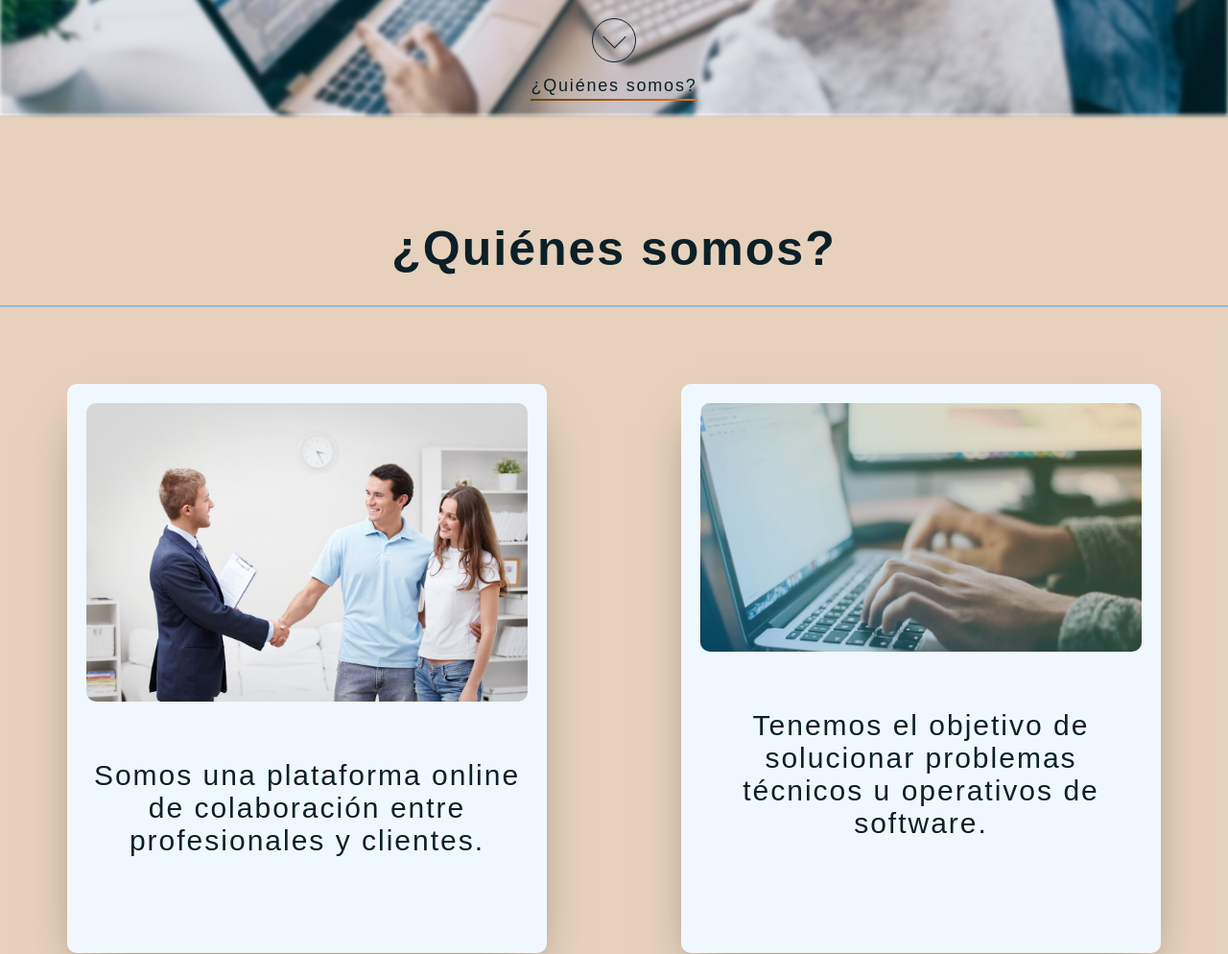
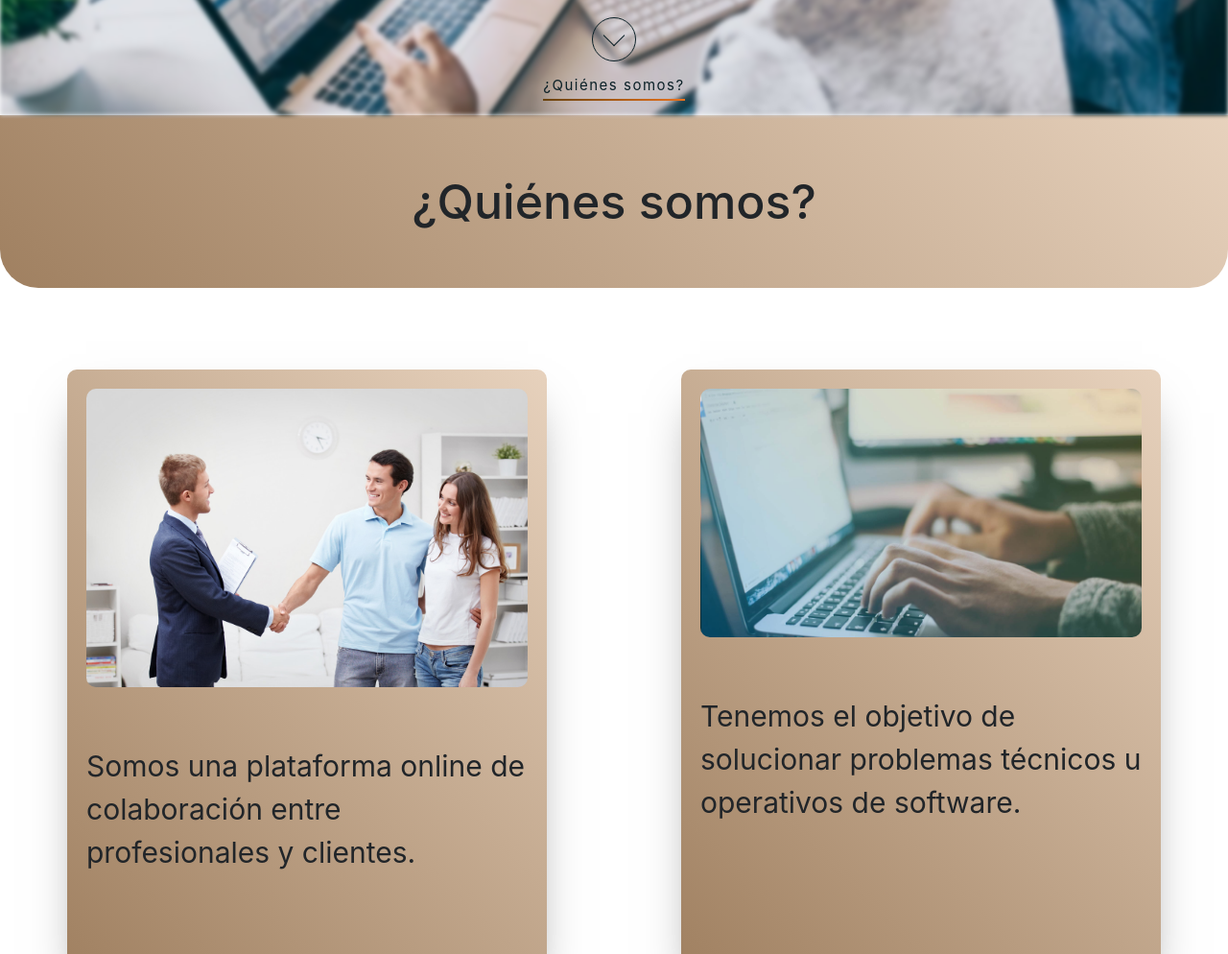
Before and after one commit to maxicuesta-25/Proyecto-techsupport, a plain HTML site: page paginas/quienes_somos.html in a window 1280 px wide. Shown: the part 680-1674 px from the top of the page at 96% size. Drawn offline with Linux system fonts and the light colour scheme.

Commit message:
Punto de partida full responsive

```diff
--- a/CSS/style.css
+++ b/CSS/style.css
@@ -121,10 +121,12 @@ a {
     transform-origin: left;
     transition: transform 0.5s ease-in-out;
 }
-.bienvenidos {
+.bienvenidos_contenedor {
     background-image: linear-gradient(45deg, rgb(119, 74, 29, .7), rgba(175, 105, 36, 0.3));
     border-bottom-left-radius: 40px;
     border-bottom-right-radius: 40px;
+}
+.bienvenidos_titulo {
     text-align: center;
     font-size: 50px;
     padding: 60px;
@@ -233,10 +235,12 @@ a {
     text-align: center;
     margin-top: -11px;
 }
-.contactanos_titulo {
+.contactanos_contenedor {
     background-image: linear-gradient(45deg, rgb(119, 74, 29, .7), rgba(175, 105, 36, 0.3));
     border-bottom-left-radius: 40px;
     border-bottom-right-radius: 40px;
+}
+.contactanos_titulo {
     padding: 30px;
     font-size: 25px;
     margin-bottom: 80px;
@@ -252,7 +256,7 @@ a {
 }
 .table_principal_subtitulo {
     padding-left: 5px;
-    font-size: 30px;
+    font-size: 20px;
 }
 #text_align_start {
     text-align: start;
@@ -310,7 +314,7 @@ a {
     background-color: rgba(25, 18, 15, 0.8);
 }
 .footer {
-    background-image: linear-gradient(rgba(45, 47, 65, 0.708), rgba(78, 80, 97, 0.708));
+    background: rgba(33, 24, 13, 0.75);
     color: aliceblue;
     width: 100%;
     display: grid;
@@ -361,7 +365,7 @@ a {
     width: 100%;
     text-align: center;
     font-size: 15px;
-    background-image: linear-gradient(rgba(45, 47, 65, 0.708), rgba(78, 80, 97, 0.708));
+    background: rgba(33, 24, 13, 0.85);
     color: white;
 }
 .burger_button {
@@ -496,6 +500,9 @@ a {
         font-size: 34px;
         padding-bottom: 60px;
     }
+    .bienvenidos_titulo{
+        font-size: 35px;
+    }
     .footer_empresas img {
         margin-left: 50%;
         width: 50px;
@@ -556,6 +563,7 @@ a {
     text-decoration: none;
     display: flex;
     justify-content: center;
+    font-size: 15px;
     padding-top: 60px;
 }
 .quienes_somos_scroll a span {
@@ -596,14 +604,15 @@ a {
     transform-origin: left;
     transition: transform 0.5s ease-in-out;
 }
-.quienes_somos_contenedor {
-    background-color: rgba(175, 105, 36, 0.3);
-    padding-top: 110px;
-    font-size: 30px;
-    font-weight: 100;
+.quienes_somos_contenedor_titulo {
+    background-image: linear-gradient(45deg, rgb(119, 74, 29, .7), rgba(175, 105, 36, 0.3));
+    border-bottom-left-radius: 40px;
+    border-bottom-right-radius: 40px;
+}
+.quienes_somos_titulo {
     text-align: center;
-    letter-spacing: 2px;
-    border-spacing: 10px;
+    font-size: 50px;
+    padding: 60px;
 }
 .quienes_somos_contenedor_secundario {
     display: grid;
@@ -611,20 +620,15 @@ a {
     justify-items: center;
     row-gap: 60px;
     padding-top: 80px;
-    padding-bottom: 120px;
+    padding-bottom: 80px;
 }
-.quienes_somos_titulo {
-    text-align: center;
-    font-size: 50px;
-    padding-bottom: 30px;
-    border-bottom: 2px solid #97B9D2;
-}
-.quienes_somos_contenedor p {
+.quienes_somos_contenedor_secundario p {
     padding-top: 60px;
     padding-bottom: 80px;
+    font-size: 30px;
 }
 .quienes_somos_prof_clien {
-    background-color: aliceblue;
+    background-image: linear-gradient(45deg, rgb(119, 74, 29, .7), rgba(175, 105, 36, 0.3));
     padding: 20px;
     width: 500px;
     height: auto;
@@ -636,7 +640,7 @@ a {
     border-radius: 10px;
 }
 .quienes_somos_op_soft {
-    background-color: aliceblue;
+    background-image: linear-gradient(45deg, rgb(119, 74, 29, .7), rgba(175, 105, 36, 0.3));
     padding: 20px;
     width: 500px;
     height: auto;
@@ -648,7 +652,7 @@ a {
     border-radius: 10px;
 }
 .quienes_somos_tools_software {
-    background-color: aliceblue;
+    background-image: linear-gradient(45deg, rgb(119, 74, 29, .7), rgba(175, 105, 36, 0.3));
     padding: 20px;
     width: 500px;
     height: auto;
@@ -660,7 +664,7 @@ a {
     border-radius: 10px;
 }
 .quienes_somos_acceso_remoto {
-    background-color: aliceblue;
+    background-image: linear-gradient(45deg, rgb(119, 74, 29, .7), rgba(175, 105, 36, 0.3));
     padding: 20px;
     width: 500px;
     height: auto;
--- a/paginas/quienes_somos.html
+++ b/paginas/quienes_somos.html
@@ -7,6 +7,7 @@
     <meta name="viewport" content="width=device-width, initial-scale=1.0" />
     <title>TechSupports</title>
     <link rel="stylesheet" href="../CSS/style.css">
+    <link rel="stylesheet" href="../CSS/bootstrap.min.css">
 </head>
 
 <body>
@@ -46,8 +47,10 @@
             </a>
         </div>
     <main>
-        <section id="quienes-somos" class="quienes_somos_contenedor">
+        <section id="quienes-somos">
+            <div class="quienes_somos_contenedor_titulo">
                 <h2 class="quienes_somos_titulo">¿Quiénes somos?</h2>
+            </div>
                 <article class="quienes_somos_contenedor_secundario">
                     <div class="quienes_somos_prof_clien">
                         <img src="../imagenes/profesional-cliente.jpg" alt="Atencion profesional cliente">
```
Also changed, not shown: index.html (+5 -4 lines).
